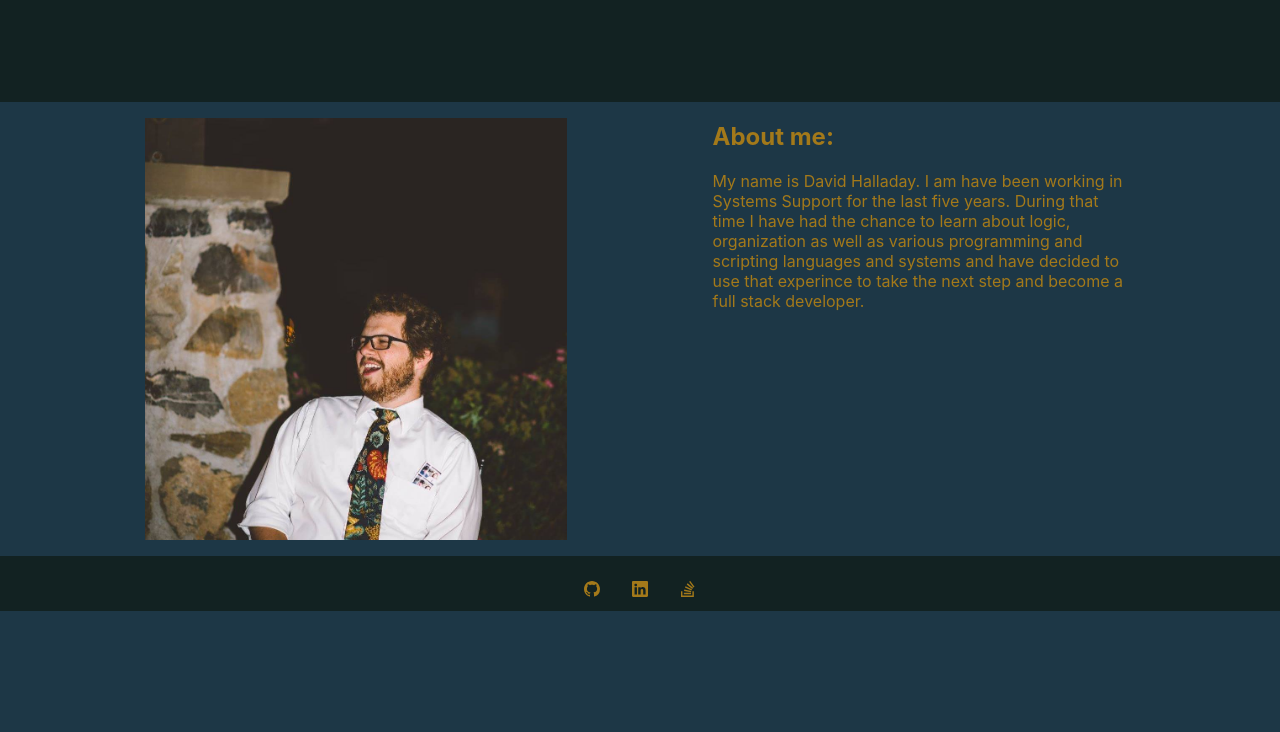
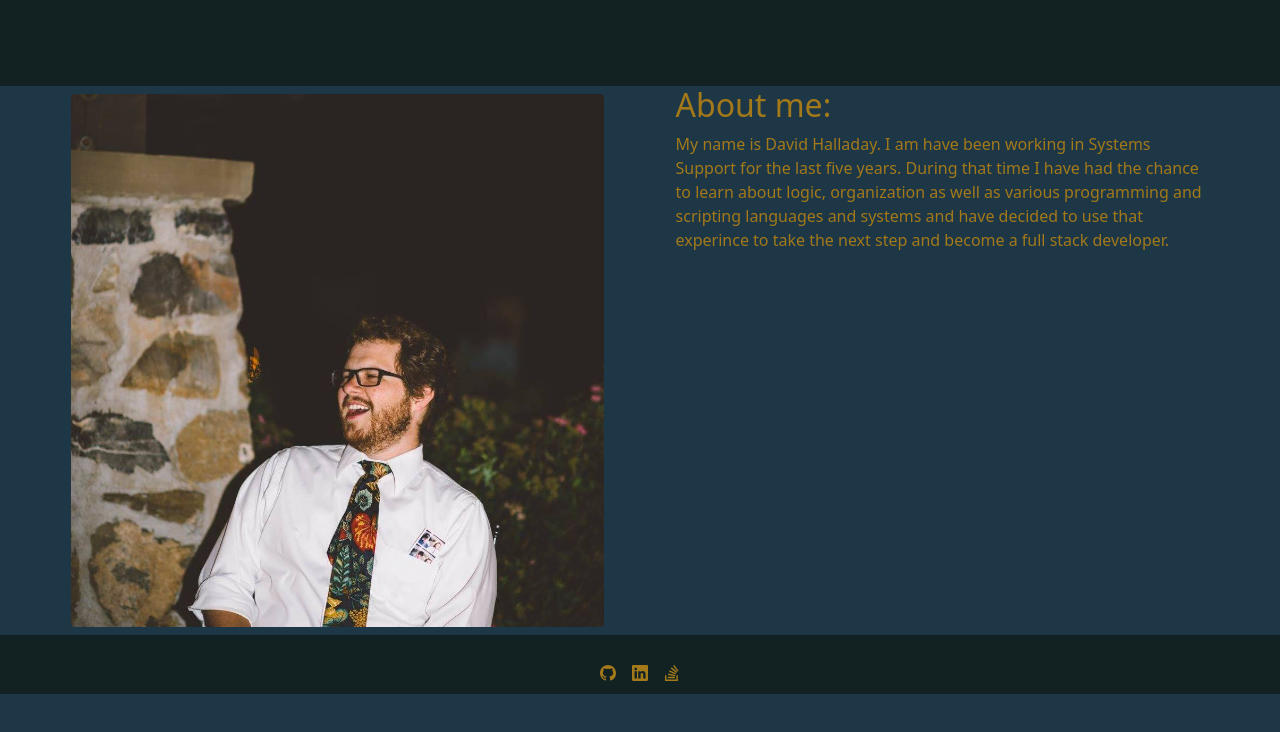
Before and after one commit to dhalladay/first-react-portfolio, a React (Create React App) app: page / in a window 1280 px wide. Shown: the top 732 px of the page. Built offline with nearby package versions, Linux system fonts and the light colour scheme.

Commit message:
update styling and added bootstrap and react-bootstrap

```diff
--- a/package.json
+++ b/package.json
@@ -7,7 +7,9 @@
     "@testing-library/jest-dom": "^5.16.2",
     "@testing-library/react": "^12.1.4",
     "@testing-library/user-event": "^13.5.0",
+    "bootstrap": "^5.1.3",
     "react": "^17.0.2",
+    "react-bootstrap": "^2.3.0",
     "react-dom": "^17.0.2",
     "react-icons": "^4.3.1",
     "react-scripts": "5.0.0",
--- a/public/index.html
+++ b/public/index.html
@@ -1,14 +1,12 @@
 <!DOCTYPE html>
 <html lang="en">
+
 <head>
   <meta charset="utf-8" />
   <link rel="icon" href="%PUBLIC_URL%/favicon.ico" />
   <meta name="viewport" content="width=device-width, initial-scale=1" />
   <meta name="theme-color" content="#000000" />
-    <meta
-      name="description"
-      content="Web site created using create-react-app"
-    />
+  <meta name="description" content="Web site created using create-react-app" />
   <link rel="apple-touch-icon" href="%PUBLIC_URL%/logo192.png" />
   <!--
       manifest.json provides metadata used when your web app is installed on a
@@ -24,8 +22,11 @@
       work correctly both with client-side routing and a non-root public URL.
       Learn how to configure a non-root public URL by running `npm run build`.
     -->
+  <link rel="stylesheet" href="https://cdn.jsdelivr.net/npm/bootstrap@5.1.3/dist/css/bootstrap.min.css"
+    integrity="sha384-1BmE4kWBq78iYhFldvKuhfTAU6auU8tT94WrHftjDbrCEXSU1oBoqyl2QvZ6jIW3" crossorigin="anonymous" />
   <title>Dave Halladay</title>
 </head>
+
 <body>
   <noscript>You need to enable JavaScript to run this app.</noscript>
   <div id="root"></div>
@@ -40,4 +41,5 @@
       To create a production bundle, use `npm run build` or `yarn build`.
     -->
 </body>
+
 </html>
--- a/src/components/About/index.js
+++ b/src/components/About/index.js
@@ -1,8 +1,10 @@
 function About() {
   return (
-    <section className="flex-row">
-      <img className="img-thumbnail my-2" src={require(`../../assets/images/profile-pic.jpg`)} alt="Dave laughing"></img>
-      <div className="about-text">
+    <section className="flex-row flex-wrap">
+      <div className="col-5">
+      <img className="rounded my-2" src={require(`../../assets/images/profile-pic.jpg`)} alt="Dave laughing"></img>
+      </div>
+      <div className="about-text col-5">
       <h2 className="light">About me:</h2>
       <p className="light">My name is David Halladay. I am have been working in Systems Support for the last five years.
         During that time I have had the chance to learn about logic, organization as well as various programming and scripting languages and systems and have decided to use that experince to take the next step and become a full stack developer.</p>
--- a/src/components/Project/index.js
+++ b/src/components/Project/index.js
@@ -62,12 +62,12 @@ function Projects() {
             </div>
             <div className="card">
               <div className='github-flex'>
-              <h3 className="my-2">Coding Quiz</h3>
-              <a href="https://github.com/dhalladay/timed-quiz-quatro" target="_blank" rel="noreferrer" className="light link myt-2 mx-2"><BsGithub /></a>
+              <h3 className="my-2">Weather API Dashboard</h3>
+              <a href="https://github.com/dhalladay/travel-weather-dashboard" target="_blank" rel="noreferrer" className="light link myt-2 mx-2"><BsGithub /></a>
 
               </div>
-              <a href="https://dhalladay.github.io/timed-quiz-quatro/" target="_blank" rel="noreferrer" className="project-link">
-                <img src={require(`../../assets/images/Coding-Quiz.PNG`)} alt="screenshot and link to a coding-related quiz" className="project-img rounded mx-auto" />
+              <a href="https://dhalladay.github.io/travel-weather-dashboard/" target="_blank" rel="noreferrer" className="project-link">
+                <img src={require(`../../assets/images/weather-dashboard-screenshot.png`)} alt="screenshot and link a weather dashboard" className="project-img rounded mx-auto" />
               </a>
             </div>
           </div>
--- a/src/index.css
+++ b/src/index.css
@@ -15,6 +15,7 @@
 html,
 body {
   min-height: 100%;
+  background-color: var(--prim);
 }
 
 body {
@@ -25,7 +26,6 @@ body {
   -webkit-font-smoothing: antialiased;
   -moz-osx-font-smoothing: grayscale;
   background-color: var(--prim);
-
 }
 
 code {
@@ -46,6 +46,12 @@ code {
   max-width: 1200px;
   margin-left: auto;
   margin-right: auto;
+}
+
+.profile-picture {
+  border-radius: 50px;
+  box-shadow:  20px 20px 60px #192f3c,
+             -20px -20px 60px #213f51;
 }
 
 .flex-row {
@@ -319,6 +325,10 @@ main {
   width: 100%;
 }
 
+section {
+  background-color: var(--prim);
+}
+
 
 .section-header {
   text-align: left;
@@ -414,6 +424,7 @@ footer {
   text-align: center;
   padding-top: 25px;
   padding-bottom: 10px;
+  position: bottom;
 }
 
 
--- a/src/index.js
+++ b/src/index.js
@@ -3,6 +3,7 @@ import ReactDOM from 'react-dom';
 import './index.css';
 import App from './App';
 import reportWebVitals from './reportWebVitals';
+import 'bootstrap/dist/css/bootstrap.min.css';
 
 ReactDOM.render(
   <React.StrictMode>
```
Also changed, not shown: src/assets/images/weather-dashboard-screenshot.png (added), 1 other file (tests, documents, lock files or other folders). Lines whose indentation alone changed are shown as unchanged.
